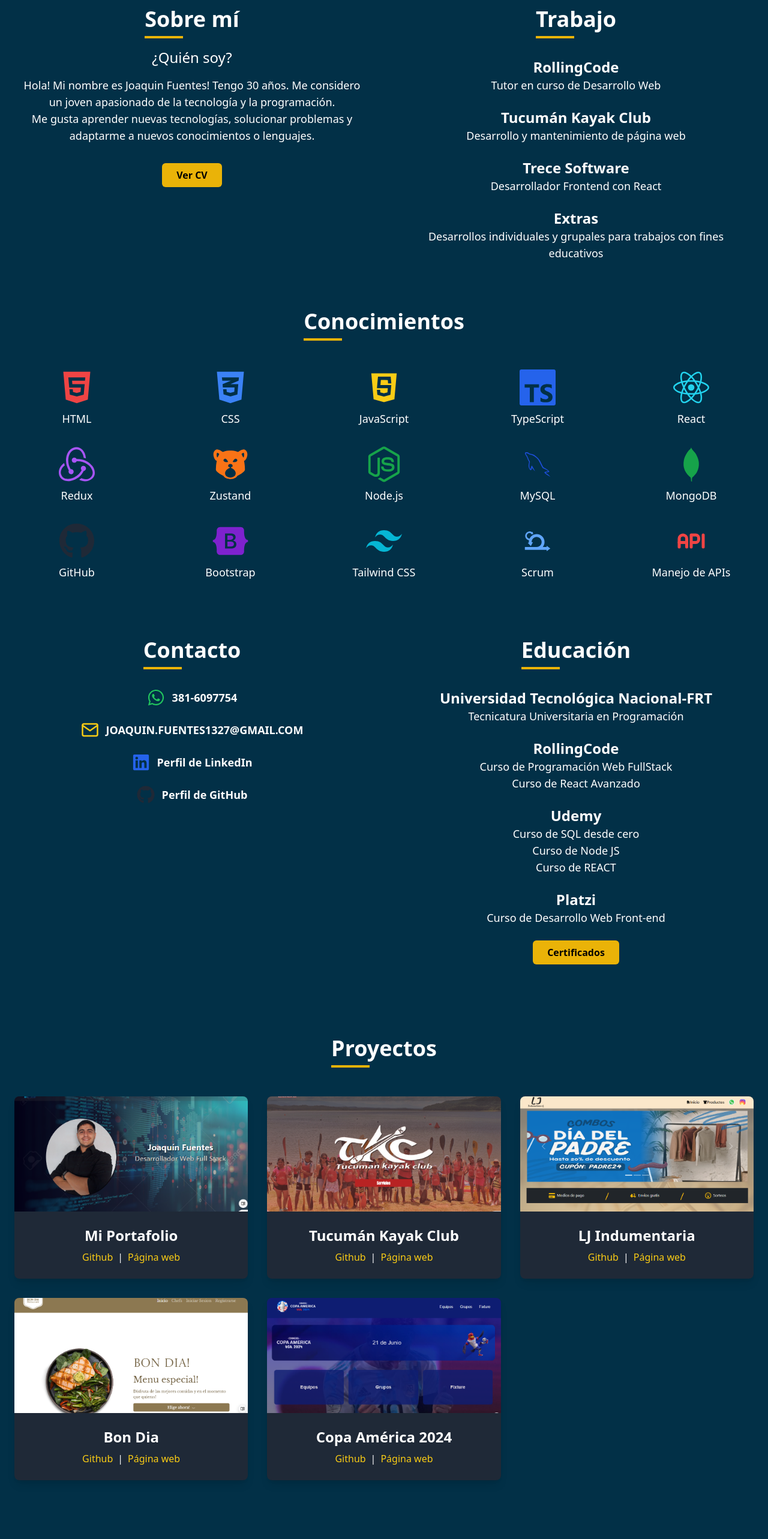
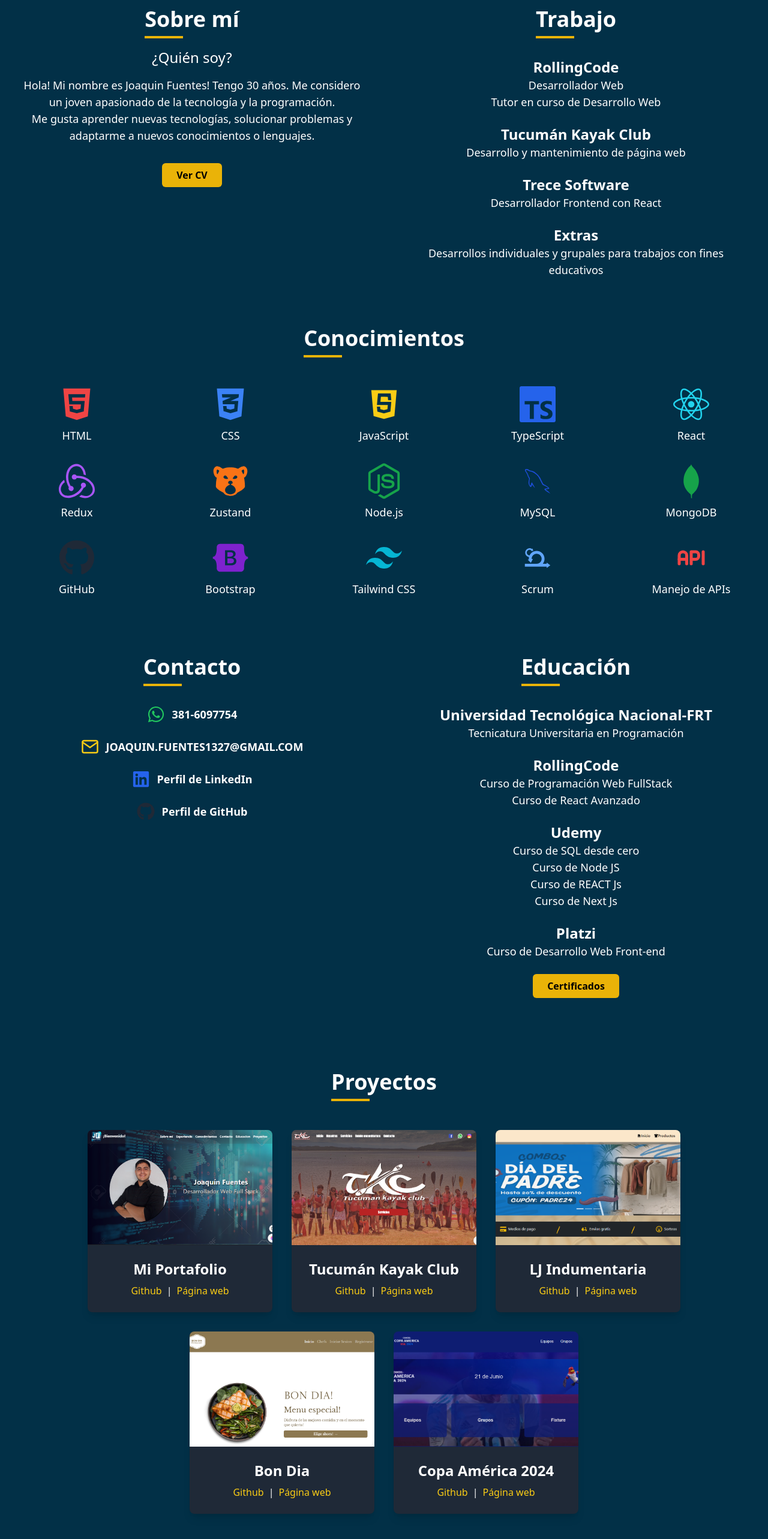
Before and after one commit to joaquin-fuentes/miportafolio, a React (Vite) app: page / in a window 1280 px wide. Shown: the part 820-3386 px from the top of the page at 60% size. Built offline with nearby package versions, Linux system fonts and the light colour scheme.

Commit message:
actualice cv y ordene cards con flexbox

```diff
--- a/src/components/views/Educacion.jsx
+++ b/src/components/views/Educacion.jsx
@@ -34,7 +34,9 @@ const Educacion = () => {
           <h4 className="text-2xl font-semibold">Udemy</h4>
           <h6 className="text-lg">Curso de SQL desde cero</h6>
           <h6 className="text-lg">Curso de Node JS</h6>
-          <h6 className="text-lg">Curso de REACT</h6>
+          <h6 className="text-lg">Curso de REACT Js</h6>
+          <h6 className="text-lg">Curso de Next Js</h6>
+
         </div>
 
         <div data-aos="fade-up">
--- a/src/components/views/Proyectos.jsx
+++ b/src/components/views/Proyectos.jsx
@@ -54,14 +54,13 @@ const Proyectos = () => {
         Proyectos
       </h2>
 
-      {/* Grid para los proyectos */}
-      <div className="max-w-7xl mx-auto grid grid-cols-1 sm:grid-cols-2 lg:grid-cols-3 gap-8 px-6">
+      <div className="max-w-7xl mx-auto flex flex-wrap justify-center gap-8 px-6">
         {/* Recorremos el array para generar una tarjeta por cada proyecto */}
         {proyectosData.map((proyecto, index) => (
           <div
             key={index}
             data-aos="fade-up"
-            className="bg-gray-800 rounded-lg shadow-lg overflow-hidden transform transition-transform hover:scale-105"
+            className="bg-gray-800 rounded-lg shadow-lg overflow-hidden transform transition-transform hover:scale-105 w-full sm:w-1/3 lg:w-1/4"
           >
             <img
               src={proyecto.imagen}
--- a/src/components/views/Trabajo.jsx
+++ b/src/components/views/Trabajo.jsx
@@ -19,7 +19,9 @@ const Trabajo = () => {
         {/* RollingCode */}
         <div data-aos="fade-up" className="text-center">
           <h4 className="text-2xl font-semibold">RollingCode</h4>
+          <h6 className="text-lg">Desarrollador Web</h6>
           <h6 className="text-lg">Tutor en curso de Desarrollo Web</h6>
+
         </div>
 
         {/* Tucumán Kayak Club */}
```
Also changed, not shown: src/assets/JoaquinFuentes-CV.png.
